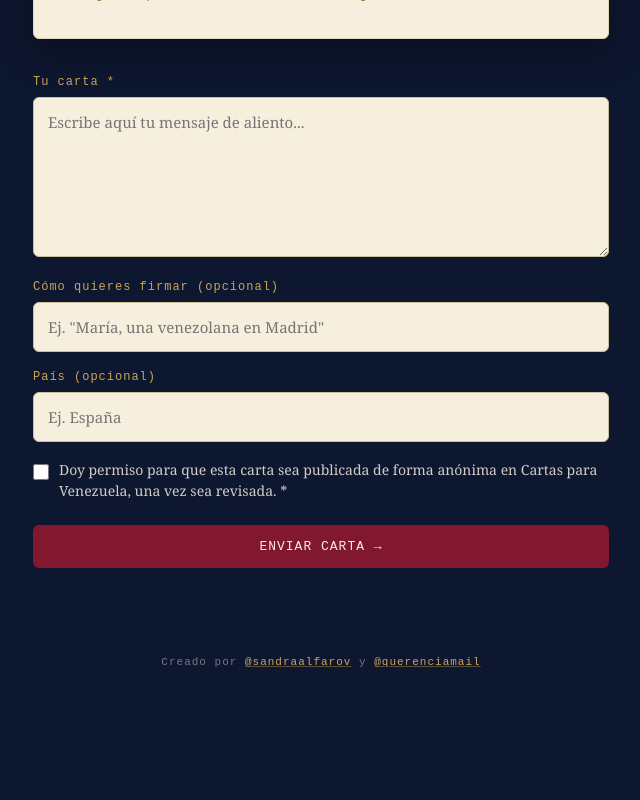
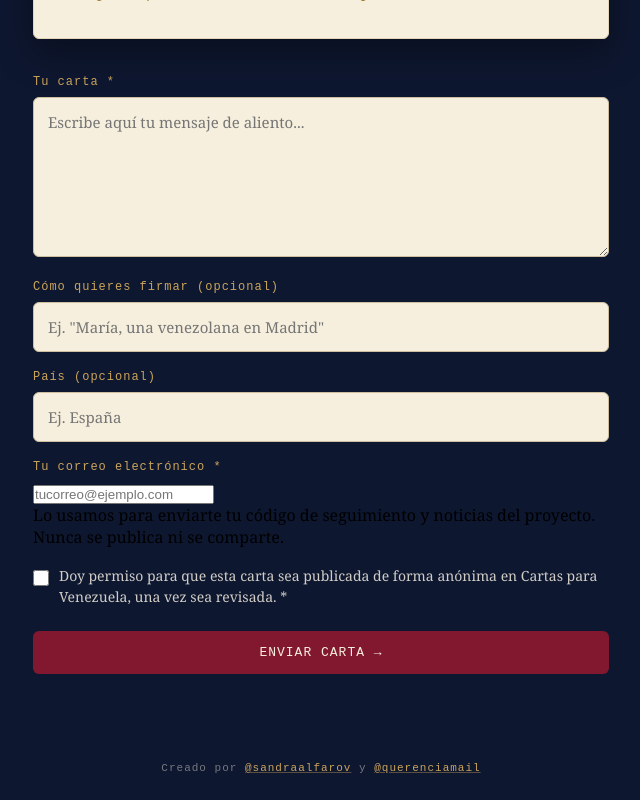
Before and after one commit to sandraalfarovargas/cartas-venezuela, a Next.js app: page /escribir in a window 1280 px wide. Shown: the part 889-1689 px from the top of the page, without its empty margins (319-959 px from the left). Before the commit the page ends 1583 px from the top, so only its background shows below. Built offline with nearby package versions, Linux system fonts and the light colour scheme.

Commit message:
Agregar campo de correo obligatorio al formulario de cartas

```diff
--- a/app/api/cartas/route.js
+++ b/app/api/cartas/route.js
@@ -11,7 +11,16 @@ export async function POST(request) {
   const texto = (body.texto || "").trim();
   const firma = (body.firma || "").trim();
   const pais = (body.pais || "").trim();
+  const email = (body.email || "").trim().toLowerCase();
   const permiso = Boolean(body.permiso);
+
+  const emailValido = /^[^\s@]+@[^\s@]+\.[^\s@]+$/.test(email);
+  if (!emailValido) {
+    return NextResponse.json(
+      { error: "Escribe un correo electrónico válido." },
+      { status: 400 }
+    );
+  }
 
   if (!texto) {
     return NextResponse.json(
@@ -45,6 +54,7 @@ export async function POST(request) {
       texto,
       firma: firma || null,
       pais: pais || null,
+      email,
       estado: "pendiente",
     })
     .select("codigo")
--- a/app/escribir/page.js
+++ b/app/escribir/page.js
@@ -8,6 +8,7 @@ export default function Escribir() {
   const [texto, setTexto] = useState("");
   const [firma, setFirma] = useState("");
   const [pais, setPais] = useState("");
+  const [email, setEmail] = useState("");
   const [permiso, setPermiso] = useState(false);
   const [enviando, setEnviando] = useState(false);
   const [resultado, setResultado] = useState(null); // { ok: true, codigo } | { error: "..." }
@@ -26,6 +27,12 @@ export default function Escribir() {
       });
       return;
     }
+    const emailLimpio = email.trim();
+    const emailValido = /^[^\s@]+@[^\s@]+\.[^\s@]+$/.test(emailLimpio);
+    if (!emailValido) {
+      setResultado({ error: "Escribe un correo electrónico válido." });
+      return;
+    }
     if (!permiso) {
       setResultado({ error: "Debes aceptar el permiso de publicación." });
       return;
@@ -36,7 +43,7 @@ export default function Escribir() {
       const res = await fetch("/api/cartas", {
         method: "POST",
         headers: { "Content-Type": "application/json" },
-        body: JSON.stringify({ texto, firma, pais, permiso }),
+        body: JSON.stringify({ texto, firma, pais, email: emailLimpio, permiso }),
       });
       const data = await res.json();
       if (!res.ok) {
@@ -46,6 +53,7 @@ export default function Escribir() {
         setTexto("");
         setFirma("");
         setPais("");
+        setEmail("");
         setPermiso(false);
       }
     } catch {
@@ -155,6 +163,22 @@ export default function Escribir() {
             />
           </div>
 
+          <div className="cv-field">
+            <label htmlFor="email">Tu correo electrónico *</label>
+            <input
+              id="email"
+              type="email"
+              value={email}
+              onChange={(e) => setEmail(e.target.value)}
+              placeholder="tucorreo@ejemplo.com"
+              maxLength={200}
+            />
+            <p className="note">
+              Lo usamos para enviarte tu código de seguimiento y noticias del
+              proyecto. Nunca se publica ni se comparte.
+            </p>
+          </div>
+
           <label className="cv-checkbox">
             <input
               type="checkbox"
```
